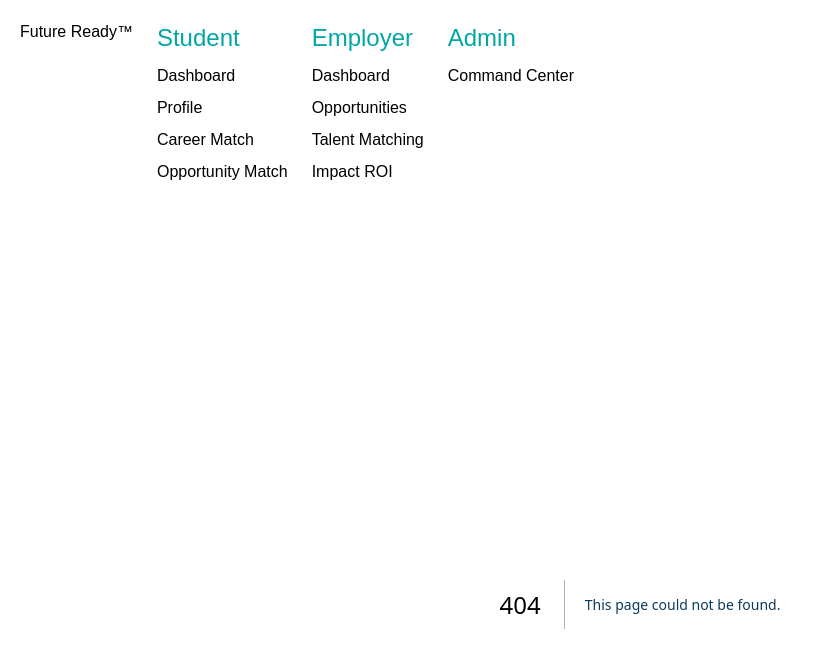
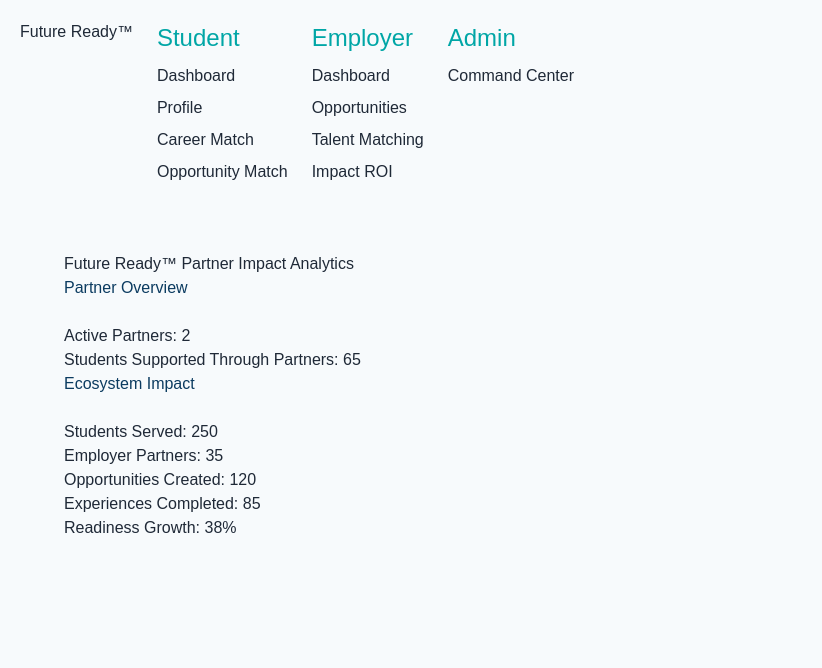
Before and after one commit to Link-Lake-Norman/Build6-, a Next.js app: page /partner-portal/analytics in a window 1280 px wide. Before the commit this address had no page. Shown: the top 668 px of the page, without its empty margins (0-822 px from the left). Built offline with nearby package versions, Linux system fonts and the light colour scheme.

Commit message:
Connect partner analytics to impact metrics

```diff
--- /dev/null
+++ b/app/partner-portal/analytics/page.tsx
@@ -0,0 +1,67 @@
+import { partners } from "@/content/partners";
+import { impact } from "@/content/impact";
+
+export default function PartnerAnalyticsPage() {
+
+  const totalStudents = partners.reduce(
+    (total, partner) =>
+      total + partner.studentsSupported,
+    0
+  );
+
+  return (
+    <main>
+
+      <h1>
+        Future Ready™ Partner Impact Analytics
+      </h1>
+
+
+      <section>
+
+        <h2>
+          Partner Overview
+        </h2>
+
+        <p>
+          Active Partners: {partners.length}
+        </p>
+
+        <p>
+          Students Supported Through Partners: {totalStudents}
+        </p>
+
+      </section>
+
+
+      <section>
+
+        <h2>
+          Ecosystem Impact
+        </h2>
+
+        <p>
+          Students Served: {impact.studentsServed}
+        </p>
+
+        <p>
+          Employer Partners: {impact.employerPartners}
+        </p>
+
+        <p>
+          Opportunities Created: {impact.opportunitiesCreated}
+        </p>
+
+        <p>
+          Experiences Completed: {impact.experiencesCompleted}
+        </p>
+
+        <p>
+          Readiness Growth: {impact.readinessGrowth}%
+        </p>
+
+      </section>
+
+    </main>
+  );
+}
```
